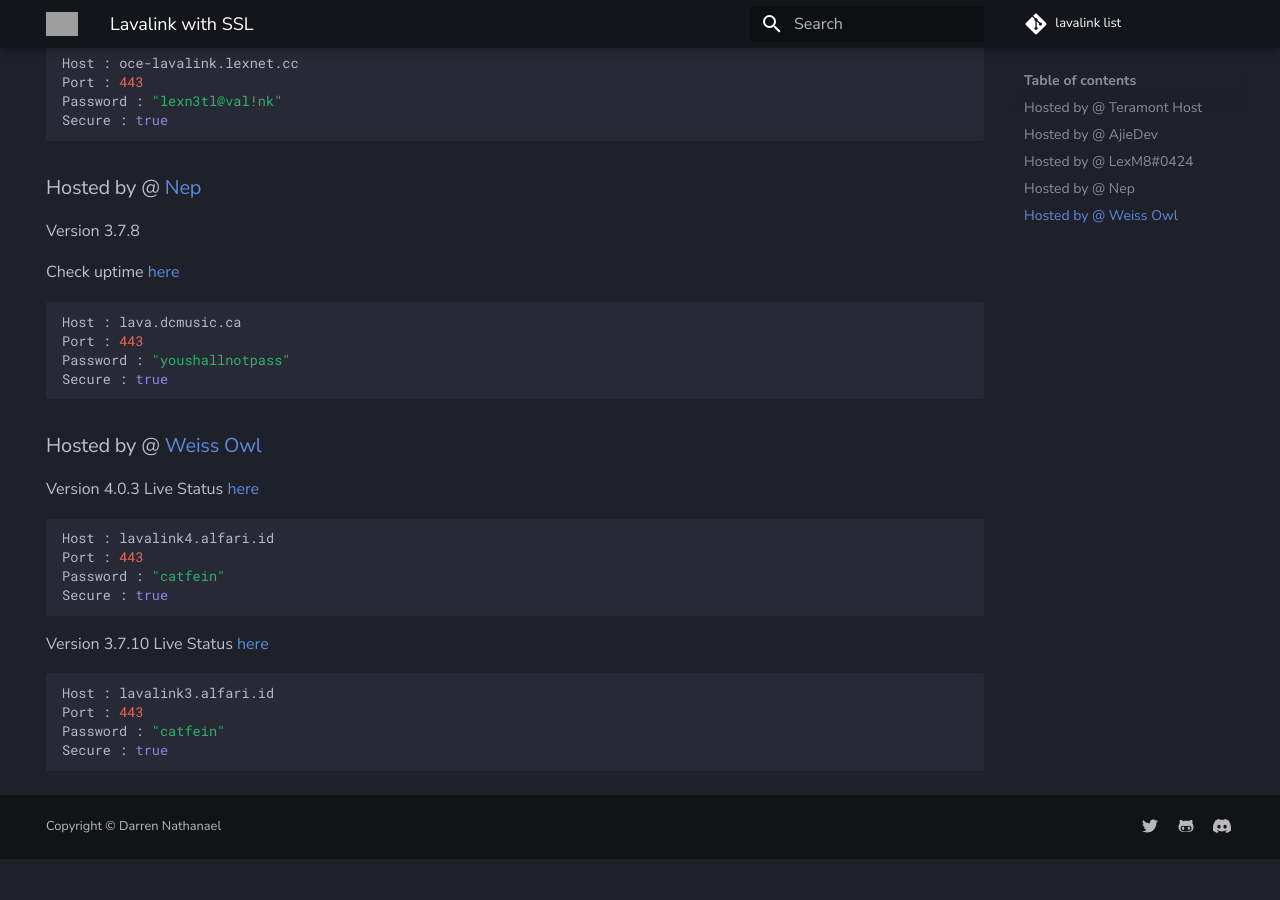
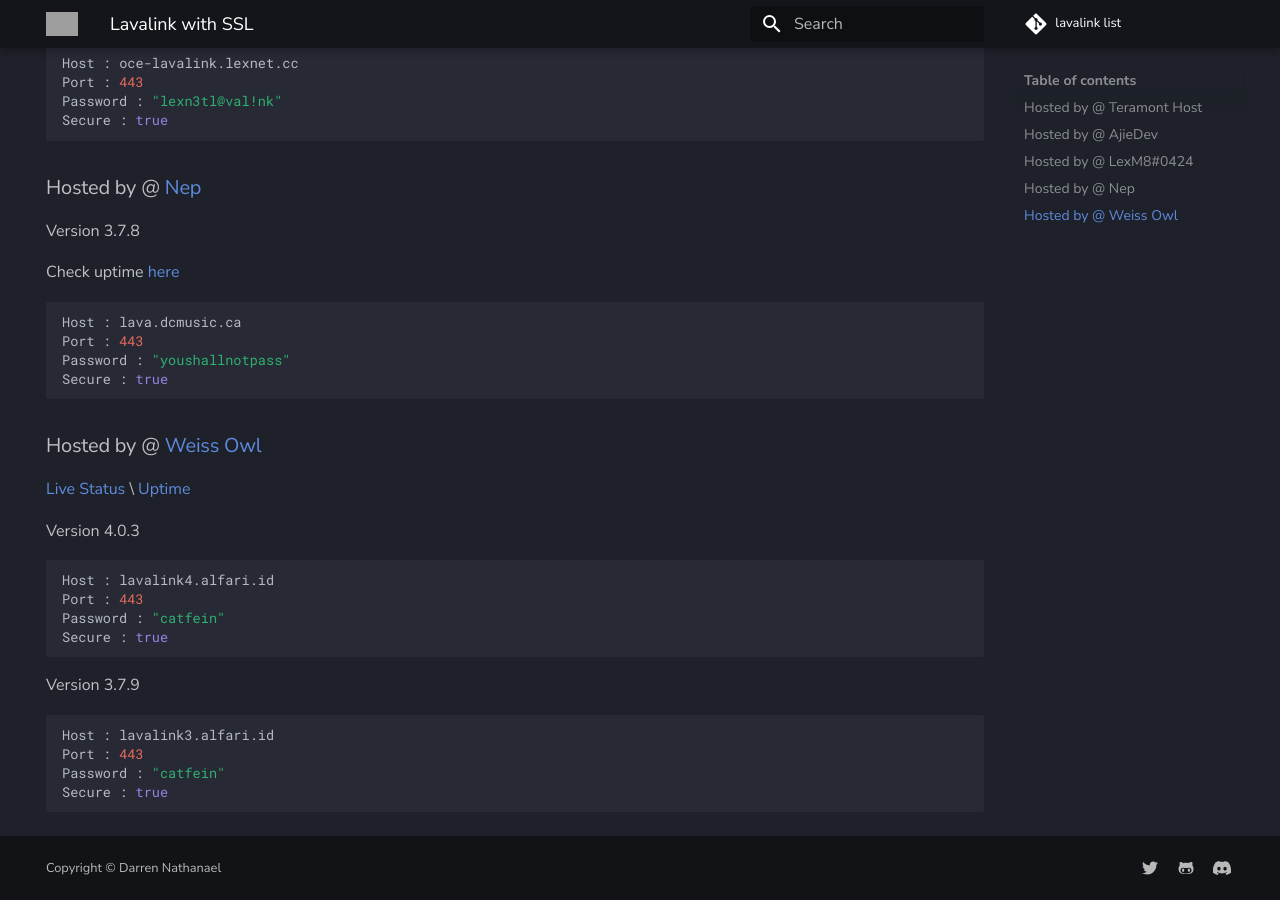
Before and after one commit to DarrenOfficial/lavalink-list, an MkDocs documentation site: the page built from docs/SSL/lavalink-with-ssl.md, in a window 1280 px wide and 900 px high, scrolled down 1394 px. Built offline with MkDocs 1.6.1 and Material for MkDocs 9.7.7, drawn with Linux system fonts in a browser that asks for light colours; comment, search, counter and statistics services are not loaded; before the commit the page ends 2253 px from its top, so only the background shows below that; grey boxes are pictures that could not be loaded.

Commit message:
update (#445)
* Update lavalink-without-ssl.md

update my node.alfari.id to bali.weissx.com

* Update lavalink-without-ssl.md

update secord lavalink to ver 4.0.0 and update new port

* Update lavalink-without-ssl.md

remove-old lavalink without ssl

* Update lavalink-with-ssl.md

add new lava ssl

* Update lavalink-without-ssl.md

add ver non ssl

* Update lavalink-without-ssl.md

add version v3 no ssl

* Update lavalink-with-ssl.md

add v3 with ssl

* Update lavalink-with-ssl.md

remove SSL

* Update lavalink-without-ssl.md

update new server lavaink with more bandwidth

* Update lavalink-with-ssl.md

add SSL ver

* Update lavalink-without-ssl.md

update link for non ssl

* Update lavalink-without-ssl.md

* Update lavalink-without-ssl.md

* Update lavalink-with-ssl.md

* Update lavalink-with-ssl.md

* Update lavalink-without-ssl.md

````diff
--- a/docs/SSL/lavalink-with-ssl.md
+++ b/docs/SSL/lavalink-with-ssl.md
@@ -82,8 +82,9 @@ Secure : true
 ```
 
 ### Hosted by @ [Weiss Owl](https://discord.alfari.id)
+[Live Status](https://kuma-n-catfein.alfari.id/) \ [Uptime](https://kuma.alfari.id/)
+
 Version 4.0.3
-Live Status [here](https://kuma-n-catfein.alfari.id/)
 ```bash
 Host : lavalink4.alfari.id
 Port : 443
@@ -91,8 +92,7 @@ Password : "catfein"
 Secure : true
 ```
 
-Version 3.7.10
-Live Status [here](https://kuma-n-catfein.alfari.id/)
+Version 3.7.9
 ```bash
 Host : lavalink3.alfari.id
 Port : 443
````
Also changed, not shown: docs/NoSSL/lavalink-without-ssl.md (+3 -3 lines).
